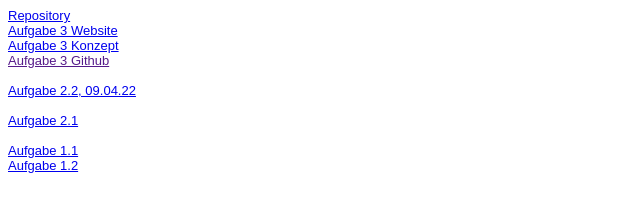
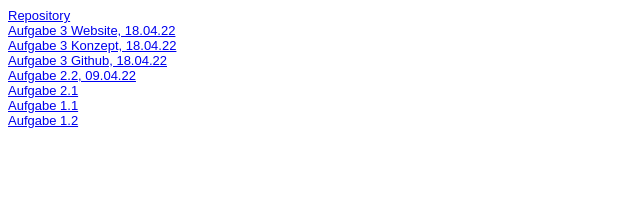
Before and after one commit to ankipfeffer/EIA2_Semester22, a plain HTML site: page Steckbrief/steckbrief.htm in a window 1280 px wide. Shown: the whole page, without its empty margins (0-640 px from the left). Drawn offline with Linux system fonts and the light colour scheme.

Commit message:
A3 steckbrief

```diff
--- a/Steckbrief/steckbrief.htm
+++ b/Steckbrief/steckbrief.htm
@@ -15,18 +15,15 @@
 	<!-- Hier die Links zu den gelösten Aufgaben einstellen, aktuelle oben, alte stehen lassen! Format: Aufgabenbezeichnung, Datum -->
 	<a href="https://github.com/ankipfeffer/EIA2_Semester22" target="_blank">Repository</a>
 	<br>
-	<a href="../L03/A03_MemorySettings/index.html" target="_blank">Aufgabe 3 Website</a>
+	<a href="../L03/A03_MemorySettings/index.html" target="_blank">Aufgabe 3 Website, 18.04.22</a>
 	<br>
-	<a href="../L03/A03_MemorySettings/Konnzept_Ann-Kathrin_Pfeffer.pdf">Aufgabe 3 Konzept</a>
+	<a href="../L03/A03_MemorySettings/Konnzept_Ann-Kathrin_Pfeffer.pdf" target="_blank">Aufgabe 3 Konzept, 18.04.22</a>
 	<br>
-	<a href="" target="_blank">Aufgabe 3 Github</a>
-	<br>
+	<a href="https://github.com/ankipfeffer/EIA2_Semester22/L03/A03_MemorySettings" target="_blank">Aufgabe 3 Github, 18.04.22</a>
 	<br>
 	<a href="..//L02/A02.2_Memory/meins/Konzept_Memory.pdf" target="_blank">Aufgabe 2.2, 09.04.22</a>
 	<br>
-	<br>
 	<a href="../L02/A02.1_EventInspector/index.html" target="_blank">Aufgabe 2.1</a>
-	<br>
 	<br>
 	<a href="../L01/A01.1_RandomPoem/RandomPoem.html" target="_blank">Aufgabe 1.1 </a>
 	<br>
```
